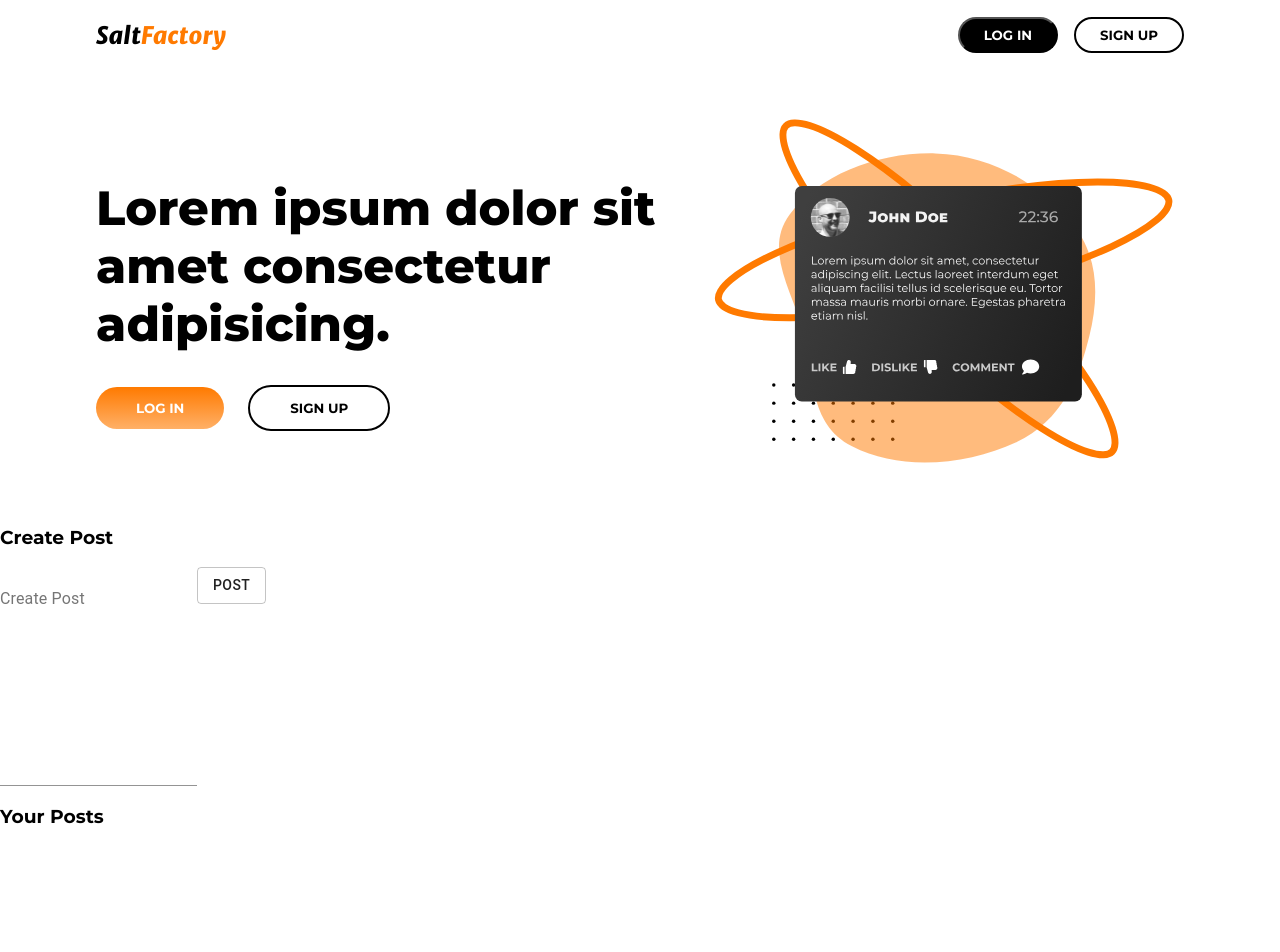
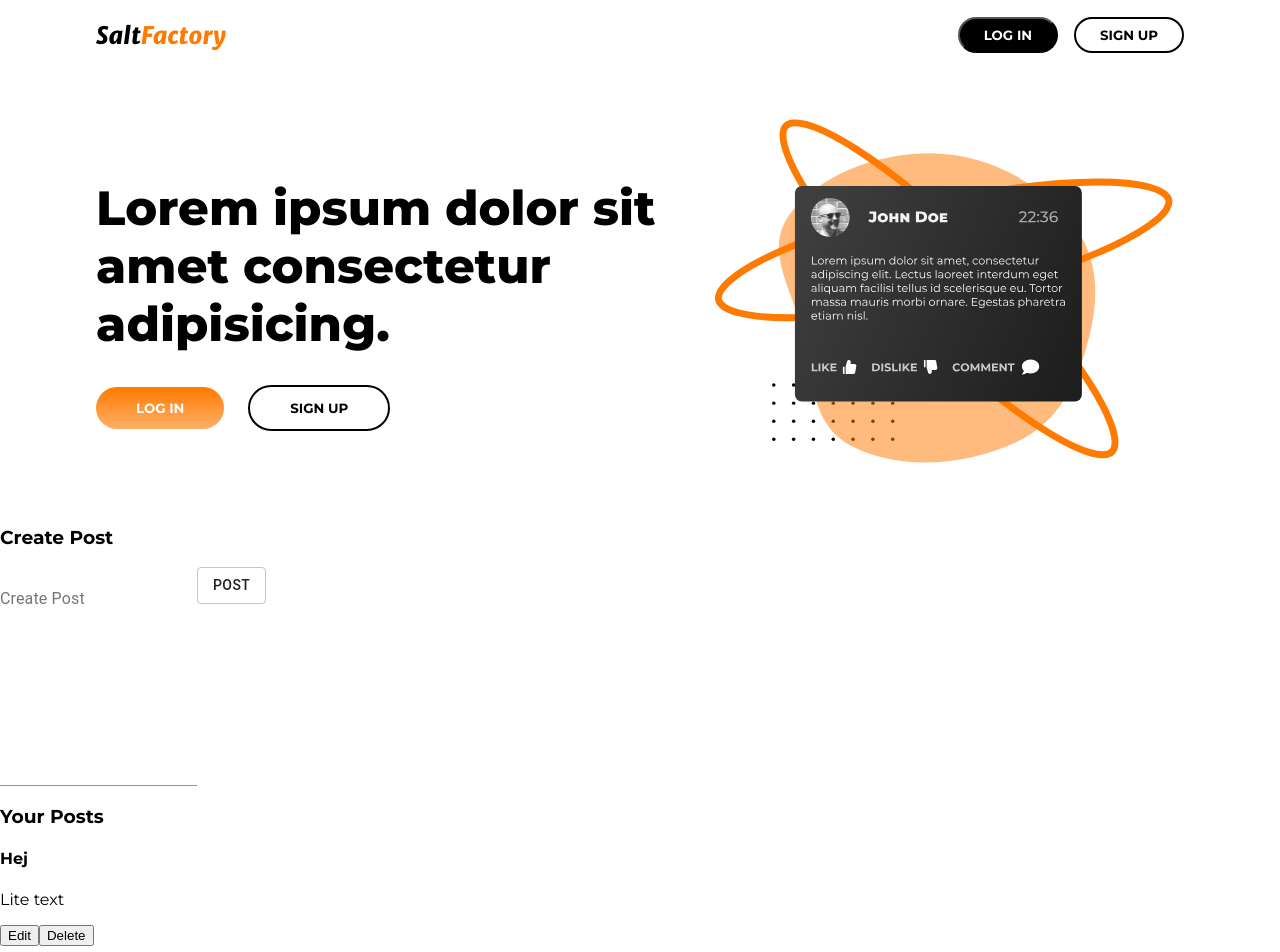
Before and after one commit to TimothyGramnaes/dynamiskWebUtveckling-Laboration2, a React (Create React App) app in the folder Client/: page / in a window 1280 px wide. Shown: the top 952 px of the page. Built offline with nearby package versions, Linux system fonts and the light colour scheme.

Commit message:
added mapping of posts

```diff
--- a/Client/src/components/admin/ViewPost.tsx
+++ b/Client/src/components/admin/ViewPost.tsx
@@ -21,17 +21,25 @@ function ViewPost() {
         }
     ]
 
+    const test = [1,2,3,4,5]
+
     const [posts, setPosts] = useState<Posts[]>(data)
 
-
-    const list = posts.map((p) => {
-        <p>{p.title}</p>
-    })
+    const postsList = posts.map((p) => (
+        <div key="p.id">
+            <h4>{p.title}</h4>
+            <p>{p.content}</p>
+            <div className="btn-container">
+                <button>Edit</button>
+                <button>Delete</button>
+            </div>
+        </div>
+    ))
 
     return(
         <div className="viewlist" style={{height:"10rem"}}>
             <h3>Your Posts</h3>
-            {list}
+            {postsList}
         </div>
     )
 }
```
